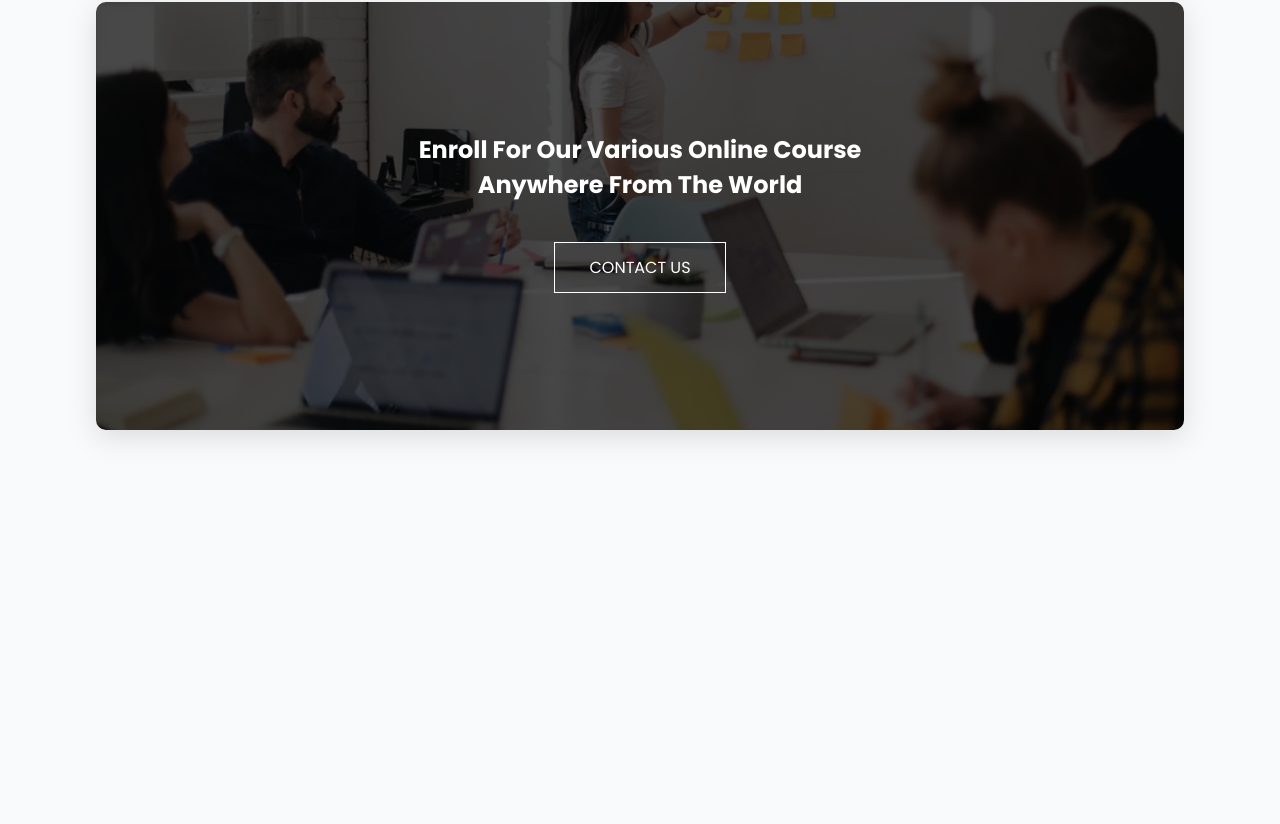
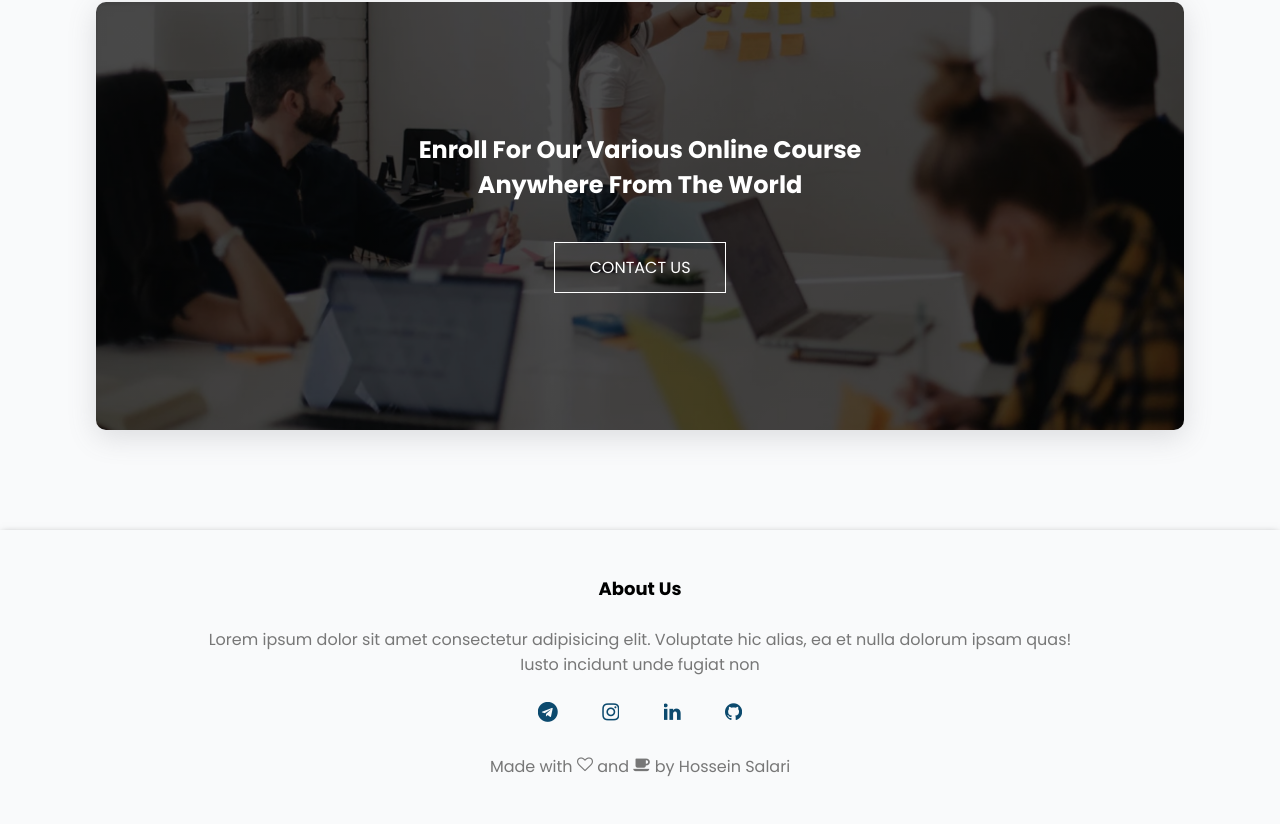
Before and after one commit to Hooseinsalari/full-responsive-website, a plain HTML site: page index.html in a window 1280 px wide. Shown: the part 3316-4140 px from the top of the page. Before the commit the page ends 3846 px from the top, so only its background shows below. Drawn offline with Linux system fonts and the light colour scheme.

Commit message:
create footer

```diff
--- a/index.html
+++ b/index.html
@@ -195,9 +195,28 @@
 
     <!--* ----call to action---- -->
     <section class="cta">
-      <h1>Enroll For Our Various Online Course<br /> Anywhere From The World</h1>
+      <h1>
+        Enroll For Our Various Online Course<br />
+        Anywhere From The World
+      </h1>
       <a href="#" class="hero-btn">CONTACT US</a>
     </section>
+
+    <!--? ----footer---- -->
+    <footer>
+      <h4>About Us</h4>
+      <p>
+        Lorem ipsum dolor sit amet consectetur adipisicing elit. Voluptate hic
+        alias, ea et nulla dolorum ipsam quas!<br /> Iusto incidunt unde fugiat non
+      </p>
+      <div class="icons">
+        <i class="fa fa-telegram"></i>
+        <i class="fa fa-instagram"></i>
+        <i class="fa fa-linkedin"></i>
+        <i class="fa fa-github"></i>
+      </div>
+      <p>Made with <i class="fa fa-heart-o"></i> and <i class="fa fa-coffee"></i> by Hossein Salari</p>
+    </footer>
 
     <script src="./script.js"></script>
   </body>
--- a/style.css
+++ b/style.css
@@ -364,6 +364,32 @@ nav .fa {
     padding: 0;
 }
 
+/* footer */
+footer {
+    width: 100%;
+    text-align: center;
+    padding: 20px;
+    box-shadow: 0 2px 8px -2px #777;
+    box-sizing: border-box;
+}
+
+footer h4 {
+    margin: 25px 0;
+    font-size: 18px;
+}
+
+footer p {
+    margin: 25px 0;
+    color: #777;
+}
+
+footer .icons .fa{
+    margin: 0 20px;
+    color: #0c4a6e;
+    font-size: 20px;
+    cursor: pointer;
+}
+
 /* ? responsive */
 @media (max-width: 770px) {
     nav {
```
